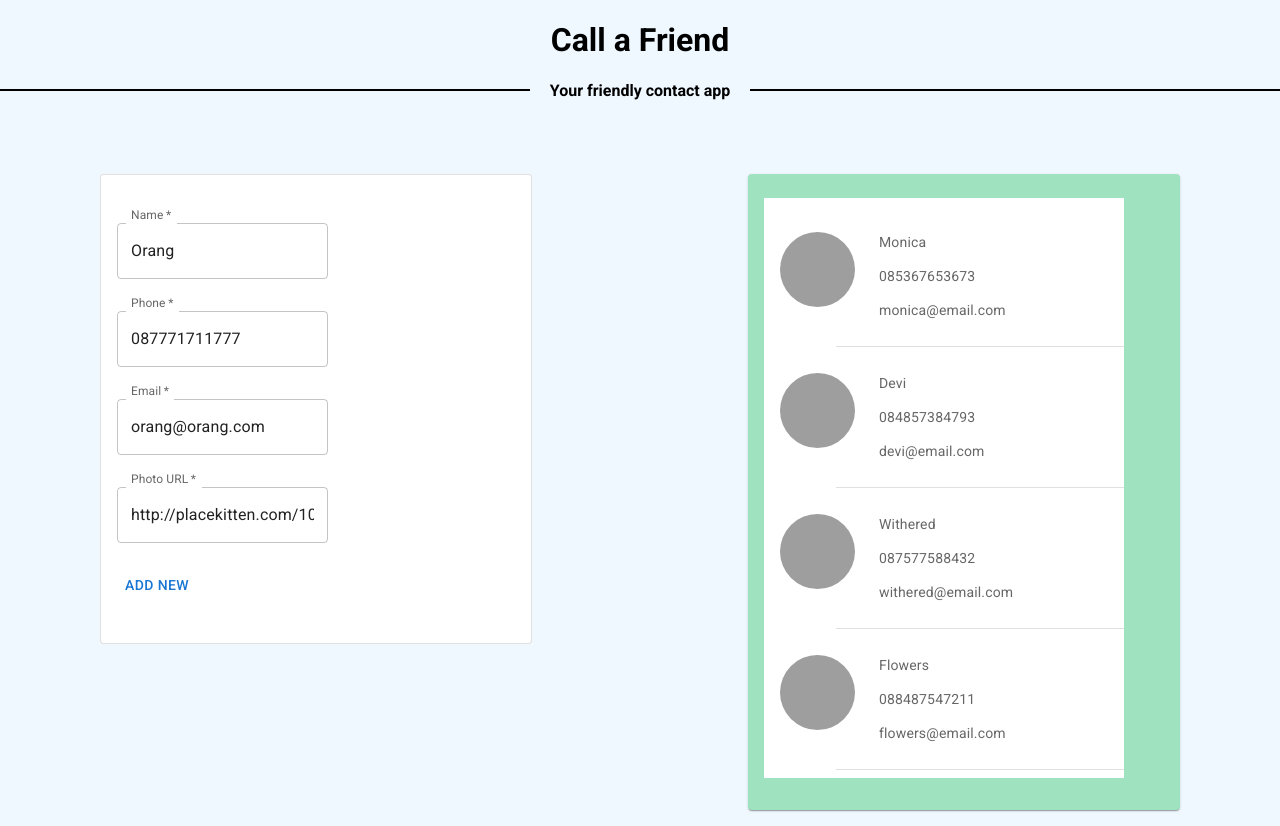
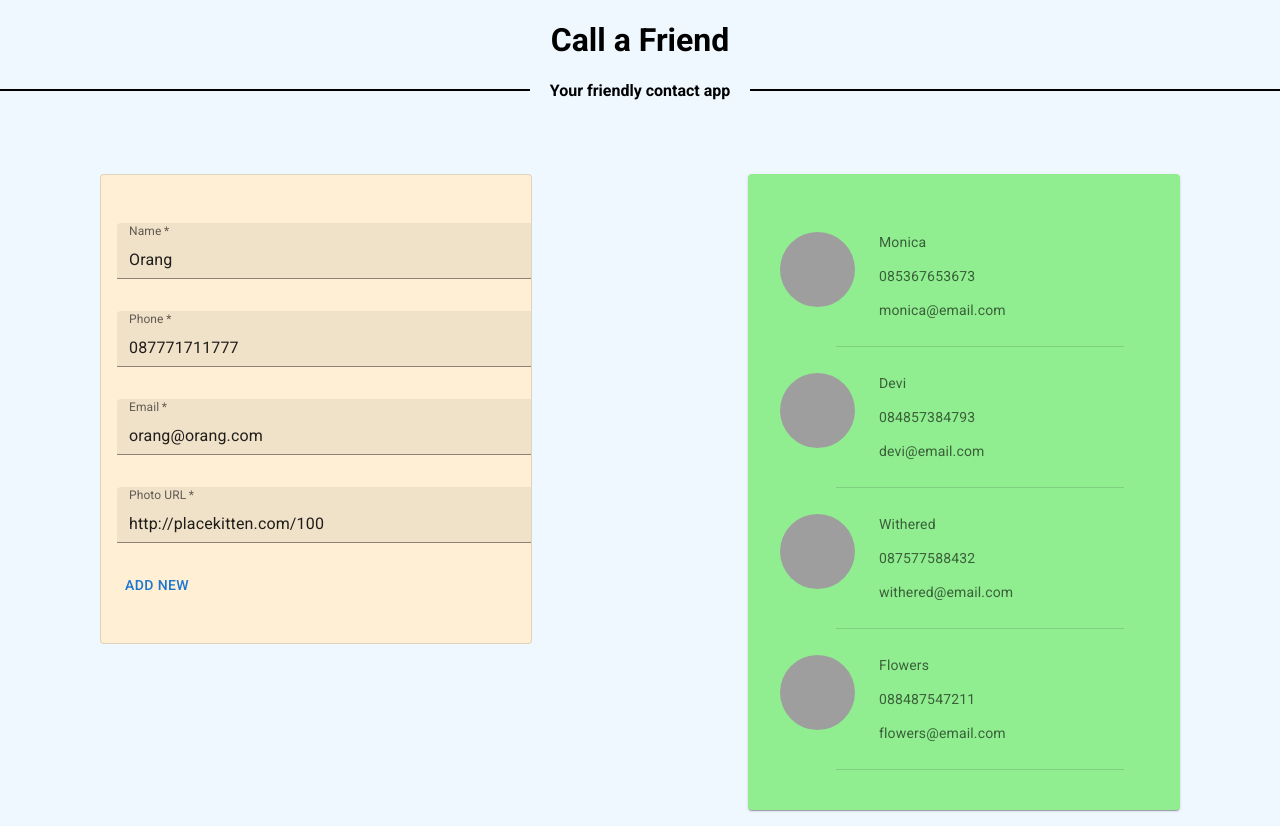
Before and after one commit to dts-kominfo-rea4a/challenge-react-with-mui-didi-project08, a React (Create React App) app: page / in a window 1280 px wide. Built offline with nearby package versions, Linux system fonts and the light colour scheme; grey boxes are pictures that could not be loaded.

Commit message:
color change

```diff
--- a/src/components/Contact.js
+++ b/src/components/Contact.js
@@ -17,7 +17,7 @@ const Contact = ({ data }) => {
     card = (
       <R.Fragment>
         <CardContent>
-          <List sx={{ width: "100%", maxWidth: 360, bgcolor: "background.paper" }}>
+          <List sx={{ width: "100%", maxWidth: 360, bgcolor: "#90EE90" }}>
             {data.map((data_single) => (
               <>
                 <ListItem alignItems="flex-start">
@@ -46,8 +46,8 @@ const Contact = ({ data }) => {
   } else {
     card = (
       <R.Fragment>
-        <CardContent>
-          {/* <List sx={{ width: "100%", maxWidth: 360, bgcolor: "background.paper" }}> */}
+        <CardContent style={{ backgroundColor: "#90EE90" }}>
+          <List sx={{ width: "100%", maxWidth: 360, bgcolor: "background.paper" }}>
             <ListItem alignItems="flex-start">
               <ListItemAvatar>
                 <Avatar sx={{ width: "75px", height: "75px" }} alt="" src={data.photo} />
@@ -65,7 +65,7 @@ const Contact = ({ data }) => {
               />
             </ListItem>
             <Divider variant="inset" component="li" />
-          {/* </List> */}
+          </List>
         </CardContent>
       </R.Fragment>
     );
@@ -73,7 +73,7 @@ const Contact = ({ data }) => {
 
   return (
     <>
-      <Card style={{ backgroundColor: "#9FE2BF" }}>{card}</Card>
+      <Card style={{ backgroundColor: "#90EE90" }}>{card}</Card>
     </>
   );
 };
--- a/src/components/ContactForm.js
+++ b/src/components/ContactForm.js
@@ -61,23 +61,47 @@ const ContactForm = (action) => {
           <Grid container direction="column" justifyContent="space-between" alignItems="flex-start">
             <div>
               <TextField
-                style={{ maxWidth: "100%" }}
+                style={{ maxWidth: "100%", width: "800px" }}
                 id="name"
                 label="Name"
-                variant="outlined"
+                variant="filled"
                 value={name_input}
                 onChange={changeinputtextName}
                 required
               ></TextField>
             </div>
             <div>
-              <TextField id="phone" label="Phone" value={phone_input} onChange={changeinputtextPhone} required></TextField>
+              <TextField
+                id="phone"
+                label="Phone"
+                variant="filled"
+                style={{ width: "800px" }}
+                value={phone_input}
+                onChange={changeinputtextPhone}
+                required
+              ></TextField>
             </div>
             <div>
-              <TextField id="email" label="Email" value={email_input} onChange={changeinputtextEmail} required></TextField>
+              <TextField
+                id="email"
+                label="Email"
+                variant="filled"
+                style={{ width: "800px" }}
+                value={email_input}
+                onChange={changeinputtextEmail}
+                required
+              ></TextField>
             </div>
             <div>
-              <TextField id="photo" label="Photo URL" value={photo_input} onChange={changeinputtextPhoto} required></TextField>
+              <TextField
+                id="photo"
+                label="Photo URL"
+                variant="filled"
+                style={{ width: "800px" }}
+                value={photo_input}
+                onChange={changeinputtextPhoto}
+                required
+              ></TextField>
             </div>
           </Grid>
           <Grid container direction="row" justifyContent="flex-start" alignItems="center">
@@ -90,7 +114,9 @@ const ContactForm = (action) => {
 
   return (
     <>
-      <Card variant="outlined">{card}</Card>
+      <Card variant="outlined" style={{ backgroundColor: "#FFEFD5" }}>
+        {card}
+      </Card>
     </>
   );
 };
```
Lines whose indentation alone changed are shown as unchanged.
